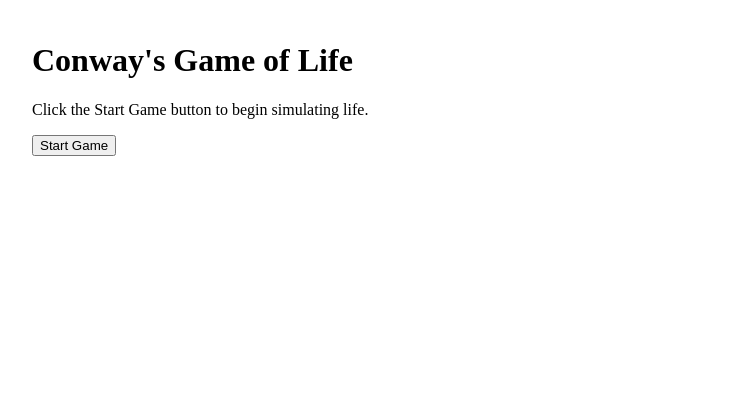
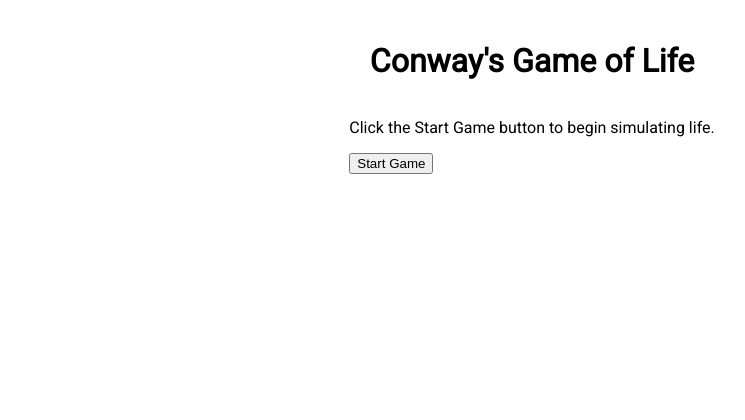
Before and after one commit to sacred-chime/gameoflife, a FastAPI app: page / in a window 1280 px wide. Shown: the top 420 px of the page, without its empty margins (108-853 px from the left). Run offline with FastAPI, Linux system fonts and the light colour scheme; some libraries are stand-ins or nearby versions.

Commit message:
front-end formatting

```diff
--- a/requirements.txt
+++ b/requirements.txt
@@ -2,4 +2,3 @@ fastapi>=0.104.1
 Jinja2>=3.1.2
 numpy>=1.26.1
 uvicorn>=0.23.2
-websockets>=12.0
--- a/static/css/site.css
+++ b/static/css/site.css
@@ -1,8 +1,17 @@
+head {
+  font-family: "Roboto";
+}
+
+body {
+  font-family: "Roboto";
+}
+
 a {
   text-decoration: none;
 }
 
 footer {
+  font-family: "Times New Roman";
   position: fixed;
   bottom: 0;
   left: 0;
@@ -30,9 +39,11 @@ td {
 }
 
 .container {
-  width: 1000px;
-  height: 1000px;
-  margin: auto;
+  height: 1200px;
+  margin-left: auto;
+  margin-right: auto;
   padding: 1%;
-  justify-content: center;
+  display: flex;
+  flex-direction: column;
+  align-items: center;
 }
--- a/templates/home/partials/finished.html
+++ b/templates/home/partials/finished.html
@@ -1,5 +1,5 @@
 <div class="mt-5" hx-target="this" hx-swap="outerHTML">
-  <p>Click the Restart Game button to begin simulating life again.</p>
+  <p>Click the "Restart Game" button to begin simulating life again.</p>
   {% include 'home/partials/game_board.html' %}
   <button type="button" class="btn btn-primary" hx-post="/game/start">
     Restart Game
--- a/templates/shared/_layout.html
+++ b/templates/shared/_layout.html
@@ -7,6 +7,11 @@
       {% block title %}Conway's Game of Life - FastAPI & HTMX Demo App{%
       endblock %}
     </title>
+
+    <link
+      href="https://fonts.googleapis.com/css?family=Roboto"
+      rel="stylesheet"
+    />
 
     <link rel="stylesheet" href="/static/css/site.css" />
 
```
Also changed, not shown: 2 other files.
